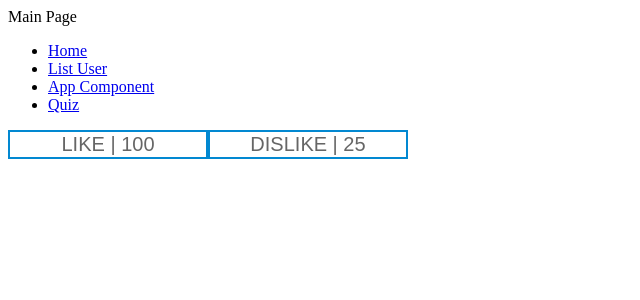
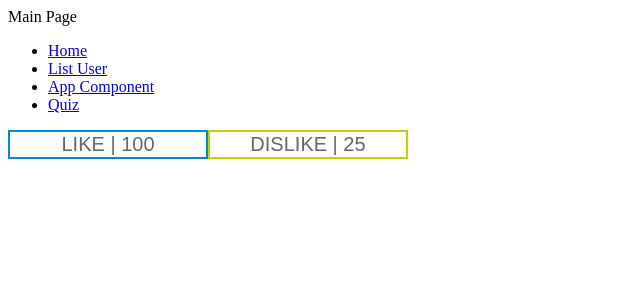
Before and after one commit to BNNProduction/Angular-WorkShop, an Angular app in the folder my-dream-app/: page /quiz in a window 1280 px wide. Shown: the top 300 px of the page, without its empty margins (0-640 px from the left). Built offline with nearby package versions, Linux system fonts and the light colour scheme.

Commit message:
release quiz2

```diff
--- a/my-dream-app/src/app/quiz/quiz.component.css
+++ b/my-dream-app/src/app/quiz/quiz.component.css
@@ -18,8 +18,33 @@
     position: relative;
     overflow: hidden;
     border: 2px solid #d10202;
-    background-color: rgb(29, 6, 231);
+    background-color: rgb(255, 255, 255);
     color: #666;
     text-transform: uppercase;
     cursor: pointer;
   }
+
+  .like-button-deactive-dislike {
+    font-size: 20px;
+    width: 10em;
+    text-align: center;
+    position: relative;
+    overflow: hidden;
+    border: 2px solid #c3d102;
+    background-color: white;
+    color: #666;
+    text-transform: uppercase;
+    cursor: pointer;
+  }
+  .like-button-active-dislike {
+    font-size: 20px;
+    width: 10em;
+    text-align: center;
+    position: relative;
+    overflow: hidden;
+    border: 2px solid #d10202;
+    background-color: rgb(255, 255, 255);
+    color: #666;
+    text-transform: uppercase;
+    cursor: pointer;
+  }
--- a/my-dream-app/src/app/quiz/quiz.component.html
+++ b/my-dream-app/src/app/quiz/quiz.component.html
@@ -1,4 +1,4 @@
 <div>
     <button [ngClass]="[btnStyle]" (click)="onLikeClick()" name="like">{{likeText}}</button>
-    <button [ngClass]="[btnStyle2]" (click)="onDisLikeClick()" name="dislike">{{disLikeText}}</button>
+    <button [ngClass]="[btnStyle2]+'-dislike'" (click)="onDisLikeClick()" name="dislike">{{disLikeText}}</button>
 </div>
```
